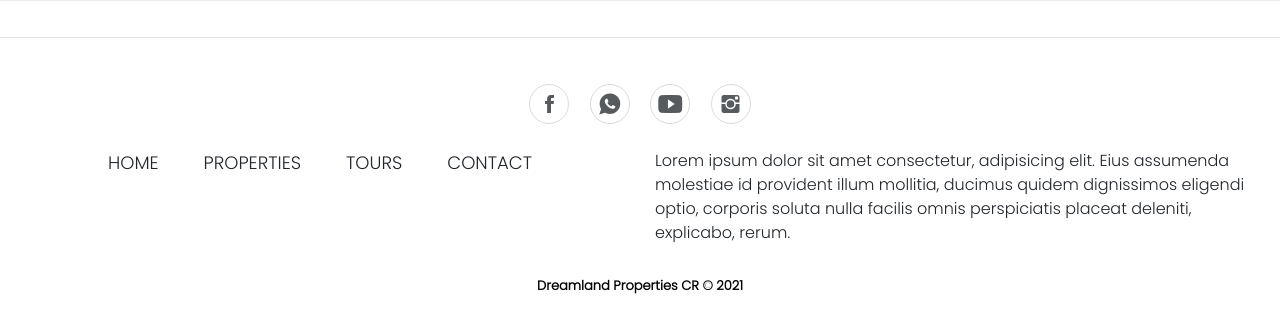
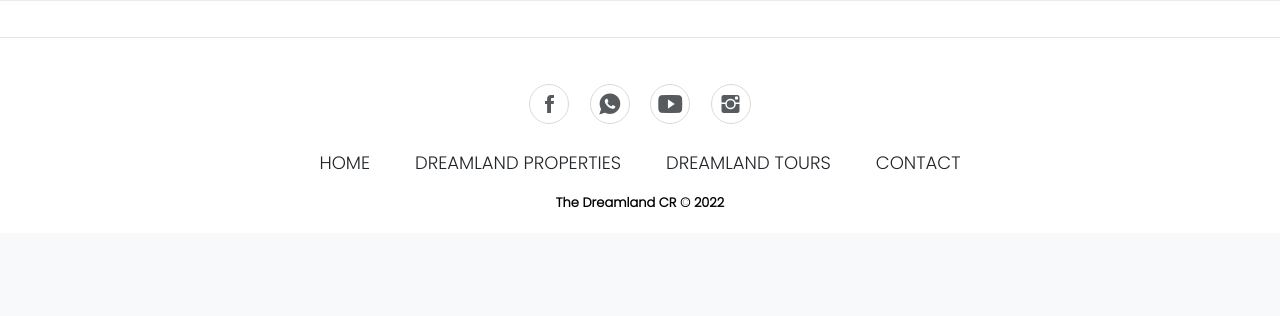
Before and after one commit to kezh97/dreamland_prop_CR, a PHP site: page /index.php in a window 1280 px wide. Shown: the part 3321-3637 px from the top of the page. After the commit the page ends 3529 px from the top, so only its background shows below. Run offline with PHP 8.4, Linux system fonts and the light colour scheme; data that the repository does not hold is empty; some libraries are stand-ins or nearby versions.

Commit message:
Update footer.php

```diff
--- a/DREAMLAND-php-V2.6/footer.php
+++ b/DREAMLAND-php-V2.6/footer.php
@@ -10,22 +10,18 @@
 
 		<div class="container-fluid">
 			<div class="row">
-        		<div class="col-md-6 footer-nav">
+        		<div class="col-md-12 footer-nav">
         			<ul>
         				<li><a href="index-php">HOME</a></li>
-        				<li><a href="list-properties.php">PROPERTIES</a></li>
-        				<li><a href="tours.php">TOURS</a></li>
+        				<li><a href="list-properties.php">DREAMLAND PROPERTIES</a></li>
+        				<li><a href="tours.php">DREAMLAND TOURS</a></li>
         				<li><a href="contact.php">CONTACT</a></li>
         			</ul>
-        		</div>
-
-        		<div class="col-md-6">
-        			<p>Lorem ipsum dolor sit amet consectetur, adipisicing elit. Eius assumenda molestiae id provident illum mollitia, ducimus quidem dignissimos eligendi optio, corporis soluta nulla facilis omnis perspiciatis placeat deleniti, explicabo, rerum.</p>
         		</div>
         	</div>
 		</div>
 
-        <p class="copyright">Dreamland Properties CR © 2021</p>
+        <p class="copyright">The Dreamland CR © 2022</p>
 	</footer>
 
 	<script src="https://cdn.jsdelivr.net/npm/bootstrap@5.0.1/dist/js/bootstrap.bundle.min.js"></script>
```
